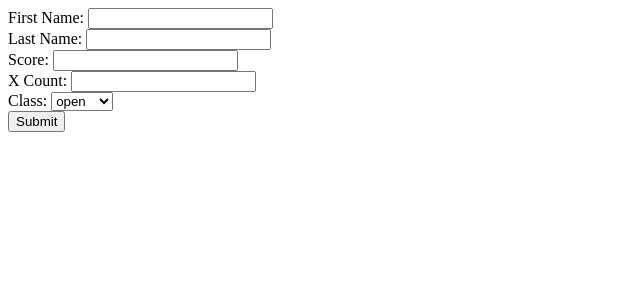
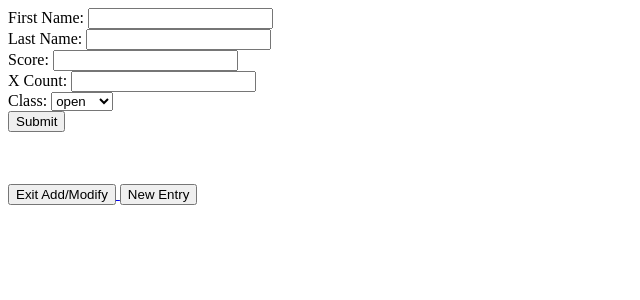
Before and after one commit to kdvscorehub/score-app, a Flask app: page /form in a window 1280 px wide. Shown: the top 300 px of the page, without its empty margins (0-640 px from the left). Run offline with Flask 3, Linux system fonts and the light colour scheme; a user stored in the database is signed in.

Commit message:
Keep user in add/modify loop with exit button

```diff
--- a/app.py
+++ b/app.py
@@ -56,7 +56,7 @@ def form():
                 'xcount': existing[3],
                 'class': existing[4]
             }
-        return render_template('result.html', data=data)
+	return redirect(url_for('form', first_name=first_name, last_name=last_name))
 
     # GET with optional pre-fill
     first_name = request.args.get('first_name', '')
--- a/templates/form.html
+++ b/templates/form.html
@@ -11,3 +11,10 @@
   </select><br>
   <button type="submit">Submit</button>
 </form>
+<br><br>
+<a href="{{ url_for('logout') }}">
+  <button type="button">Exit Add/Modify</button>
+</a>
+<button type="button" onclick="window.location.href='{{ url_for('form') }}'">
+  New Entry
+</button>
```
